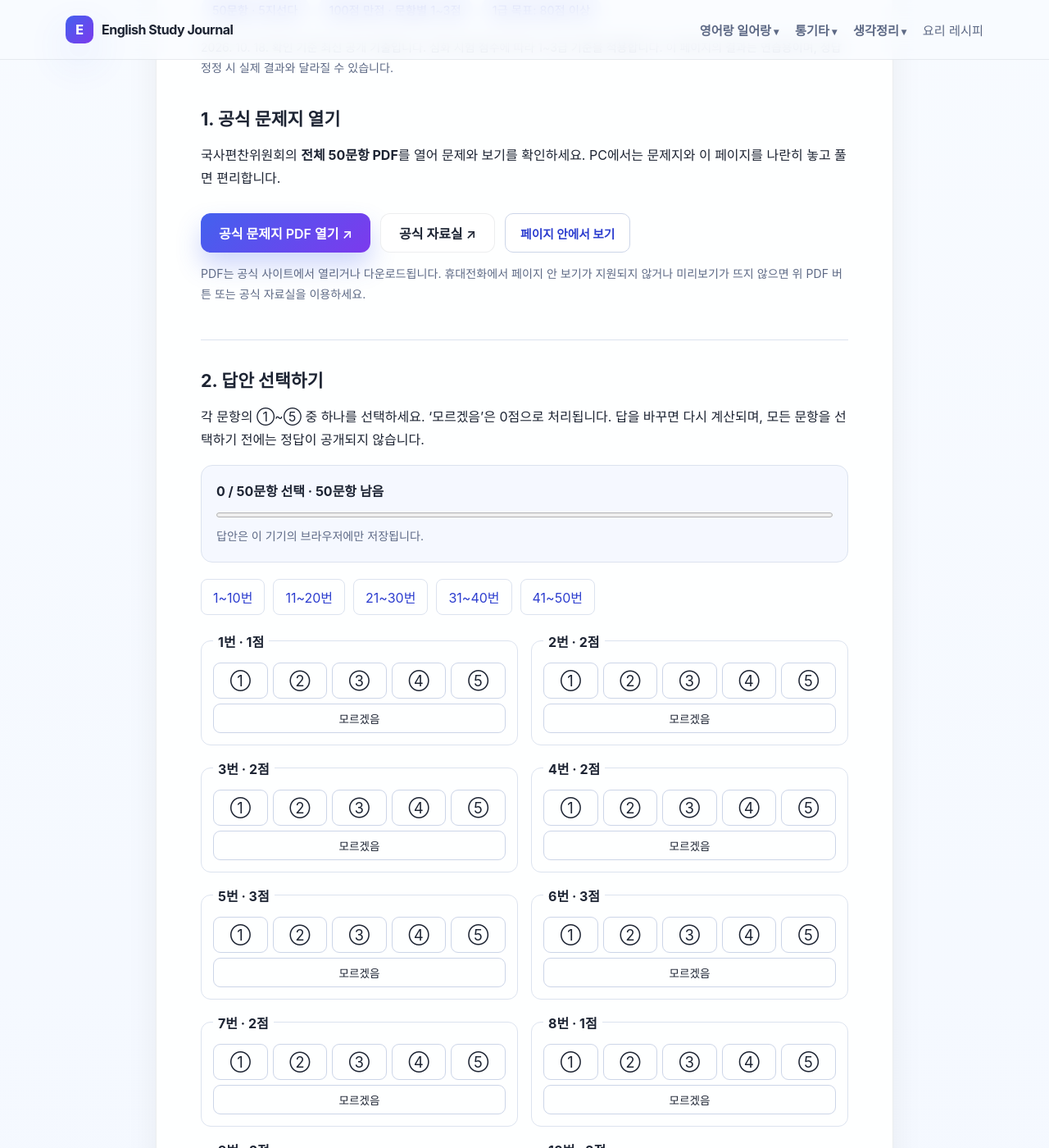
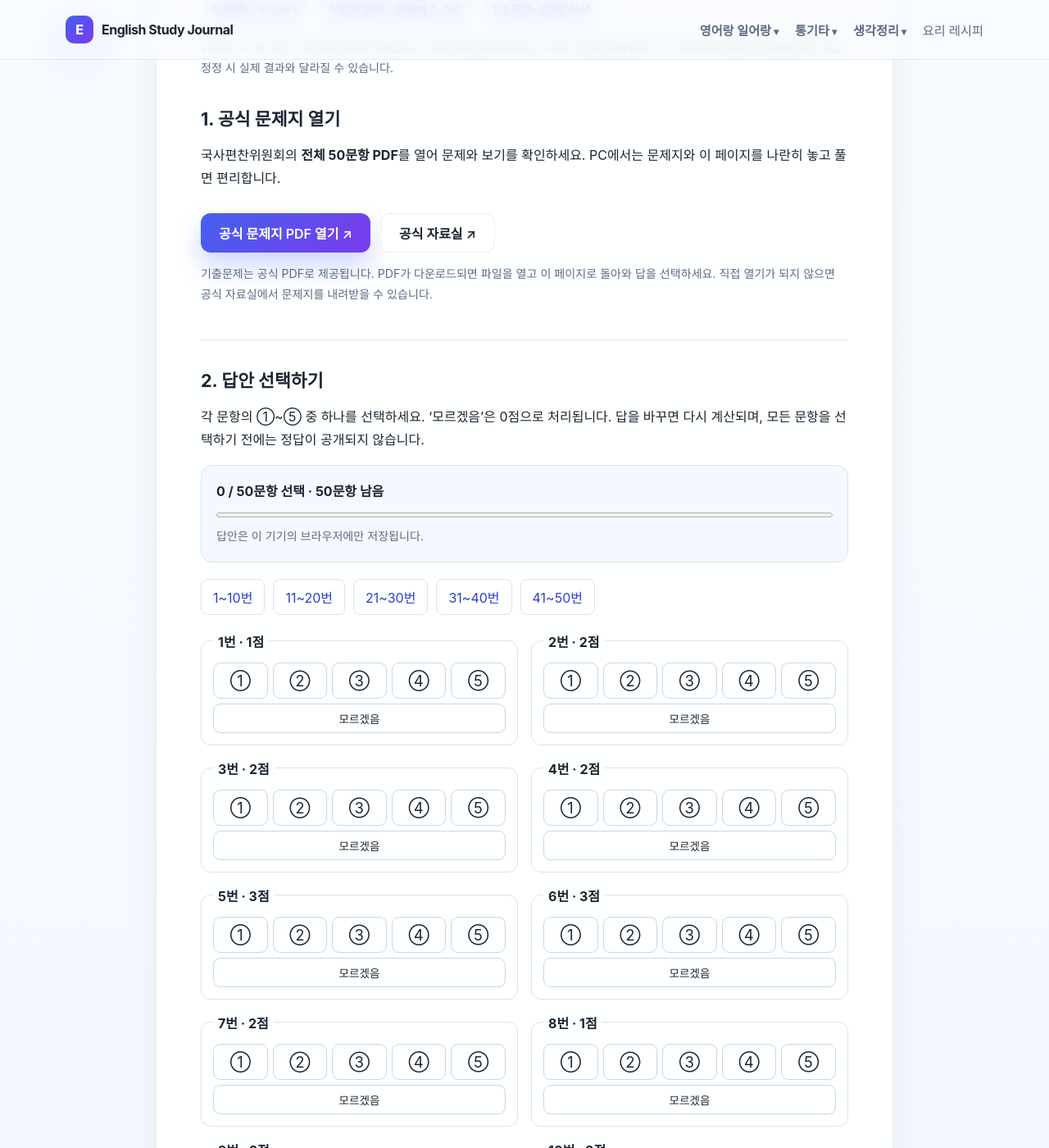
Before and after one commit to sofajohnlee/blog, a Jekyll site: the page built from thinking/korean-history/index.html, in a window 1280 px wide and 1400 px high, scrolled down 523 px. Shown: the whole window at 82% size. Built offline with Jekyll 4.4.1, drawn with Linux system fonts in a browser that asks for light colours.

Commit message:
Use verified official PDF links for reliable exam access

```diff
--- a/assets/js/history-exam.js
+++ b/assets/js/history-exam.js
@@ -182,16 +182,6 @@
     sheet.setAttribute('aria-busy', 'false');
   }
 
-  get('preview-toggle').addEventListener('click', function () {
-    const panel = get('paper-preview');
-    panel.hidden = !panel.hidden;
-    this.setAttribute('aria-expanded', String(!panel.hidden));
-    this.textContent = panel.hidden ? '페이지 안에서 보기' : '문제지 미리보기 닫기';
-    if (!panel.hidden && !get('paper-frame').hasAttribute('src')) {
-      get('paper-frame').src = 'https://docs.google.com/gview?embedded=1&url=' + encodeURIComponent('https://www.historyexam.go.kr/atchFile/FileDown.do?atch_file_id=B_202610171048317020');
-    }
-  });
-
   sheet.addEventListener('change', function (event) {
     if (!event.target.matches('input[type="radio"]')) return;
     const number = Number(event.target.name.slice('question-'.length));
--- a/thinking/korean-history/exam.css
+++ b/thinking/korean-history/exam.css
@@ -14,7 +14,6 @@
 .exam-button:disabled { cursor: wait; opacity: .5; }
 .history-exam a:focus-visible, .exam-button:focus-visible { outline: 3px solid #7c3aed; outline-offset: 4px; }
 .exam-paper { padding: 0 0 28px; margin-bottom: 28px; border-bottom: 1px solid #dce3ef; }
-#paper-frame { width: 100%; height: 700px; border: 1px solid #ccd5e8; border-radius: 12px; background: #eef2ff; }
 .exam-progress { padding: 18px; border: 1px solid #dce3ef; border-radius: 14px; background: #f5f8ff; }
 .exam-progress-top { display: flex; flex-wrap: wrap; justify-content: space-between; gap: 8px; }
 .exam-progress a, .exam-source a, .exam-result a { color: #2d3ecf; text-decoration: underline; }
@@ -58,7 +57,6 @@
 @media (max-width: 700px) {
   .answer-sheet { grid-template-columns: 1fr; }
   .exam-result { padding: 16px; }
-  #paper-frame { height: 500px; }
   .history-exam .actions > * { width: 100%; text-align: center; }
   .answer-card, .exam-result { scroll-margin-top: 220px; }
 }
--- a/thinking/korean-history/index.html
+++ b/thinking/korean-history/index.html
@@ -6,7 +6,7 @@ permalink: /thinking/korean-history/
 study_language: thinking
 history_exam: true
 ---
-<link rel="stylesheet" href="{{ '/thinking/korean-history/exam.css' | relative_url }}?v=20261018-1">
+<link rel="stylesheet" href="{{ '/thinking/korean-history/exam.css' | relative_url }}?v=20261018-2">
 <article class="article history-exam" id="history-exam" data-exam-url="{{ '/thinking/korean-history/exam-80.json' | relative_url }}">
   <span class="eyebrow">Korean History · Practice Exam</span>
   <h1>한국사1급, 기출로 준비하기</h1>
@@ -22,13 +22,8 @@ history_exam: true
     <div class="actions">
       <a class="primary" href="https://www.historyexam.go.kr/atchFile/FileDown.do?atch_file_id=B_202610171048317020" target="_blank" rel="noopener noreferrer">공식 문제지 PDF 열기 ↗</a>
       <a class="secondary" href="https://www.historyexam.go.kr/pst/view.do?bbs=dat&amp;pst_sno=1000030154" target="_blank" rel="noopener noreferrer">공식 자료실 ↗</a>
-      <button class="exam-button" id="preview-toggle" type="button" aria-expanded="false" aria-controls="paper-preview">페이지 안에서 보기</button>
     </div>
-    <p class="exam-note">PDF는 공식 사이트에서 열리거나 다운로드됩니다. 휴대전화에서 페이지 안 보기가 지원되지 않거나 미리보기가 뜨지 않으면 위 PDF 버튼 또는 공식 자료실을 이용하세요.</p>
-    <div id="paper-preview" hidden>
-      <p class="exam-note">공개 문제지의 Google 문서 미리보기입니다. 로딩에 시간이 걸릴 수 있습니다.</p>
-      <iframe id="paper-frame" title="제80회 한국사능력검정시험 심화 공식 문제지 미리보기" loading="lazy" referrerpolicy="no-referrer"></iframe>
-    </div>
+    <p class="exam-note">기출문제는 공식 PDF로 제공됩니다. PDF가 다운로드되면 파일을 열고 이 페이지로 돌아와 답을 선택하세요. 직접 열기가 되지 않으면 공식 자료실에서 문제지를 내려받을 수 있습니다.</p>
   </section>
 
   <section aria-labelledby="answer-title" id="answer-section">
@@ -68,4 +63,4 @@ history_exam: true
     <p>자료 확인일: 2026. 10. 18. · 공식 공개 정답표 기준</p>
   </footer>
 </article>
-<script src="{{ '/assets/js/history-exam.js' | relative_url }}?v=20261018-1" defer></script>
+<script src="{{ '/assets/js/history-exam.js' | relative_url }}?v=20261018-2" defer></script>
```
